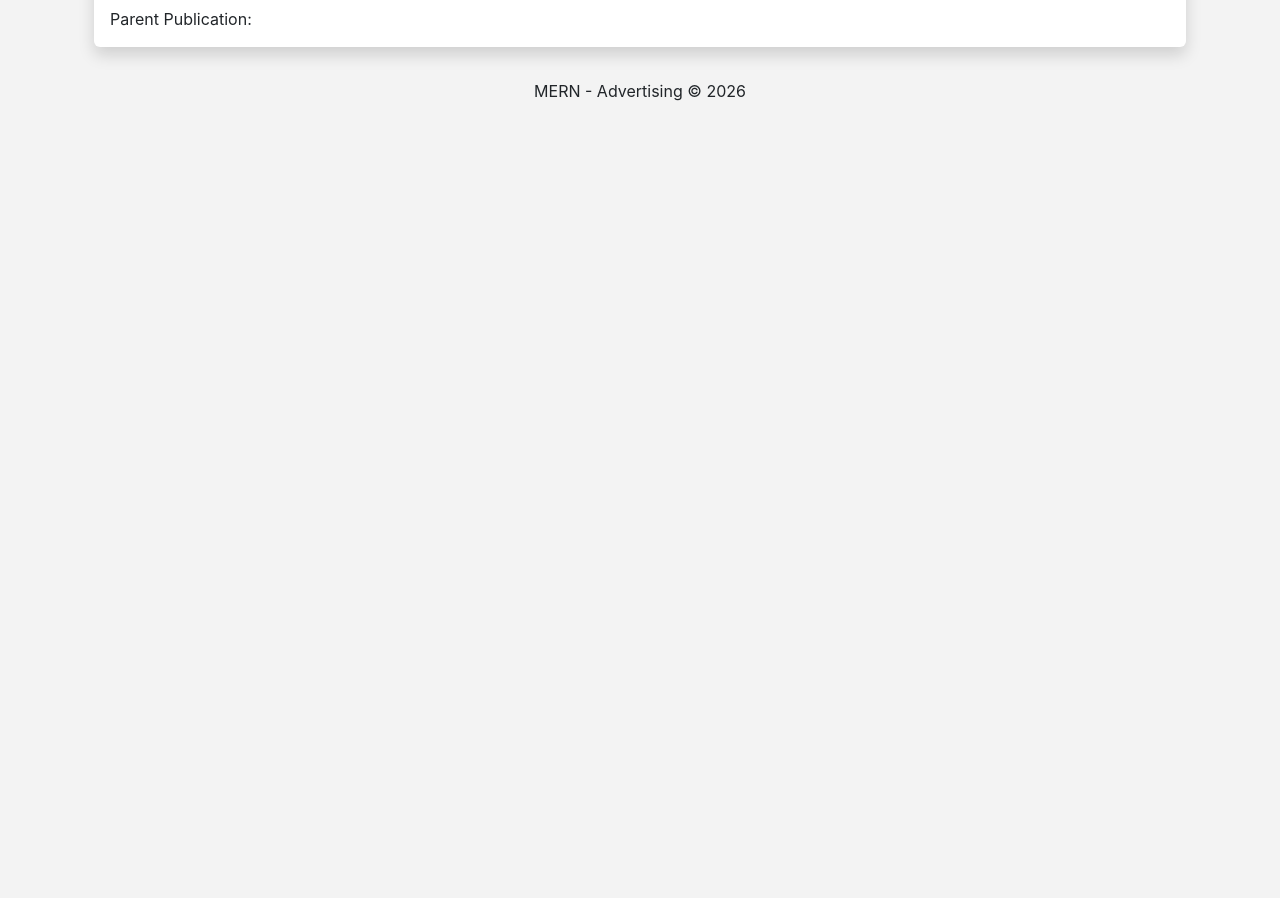
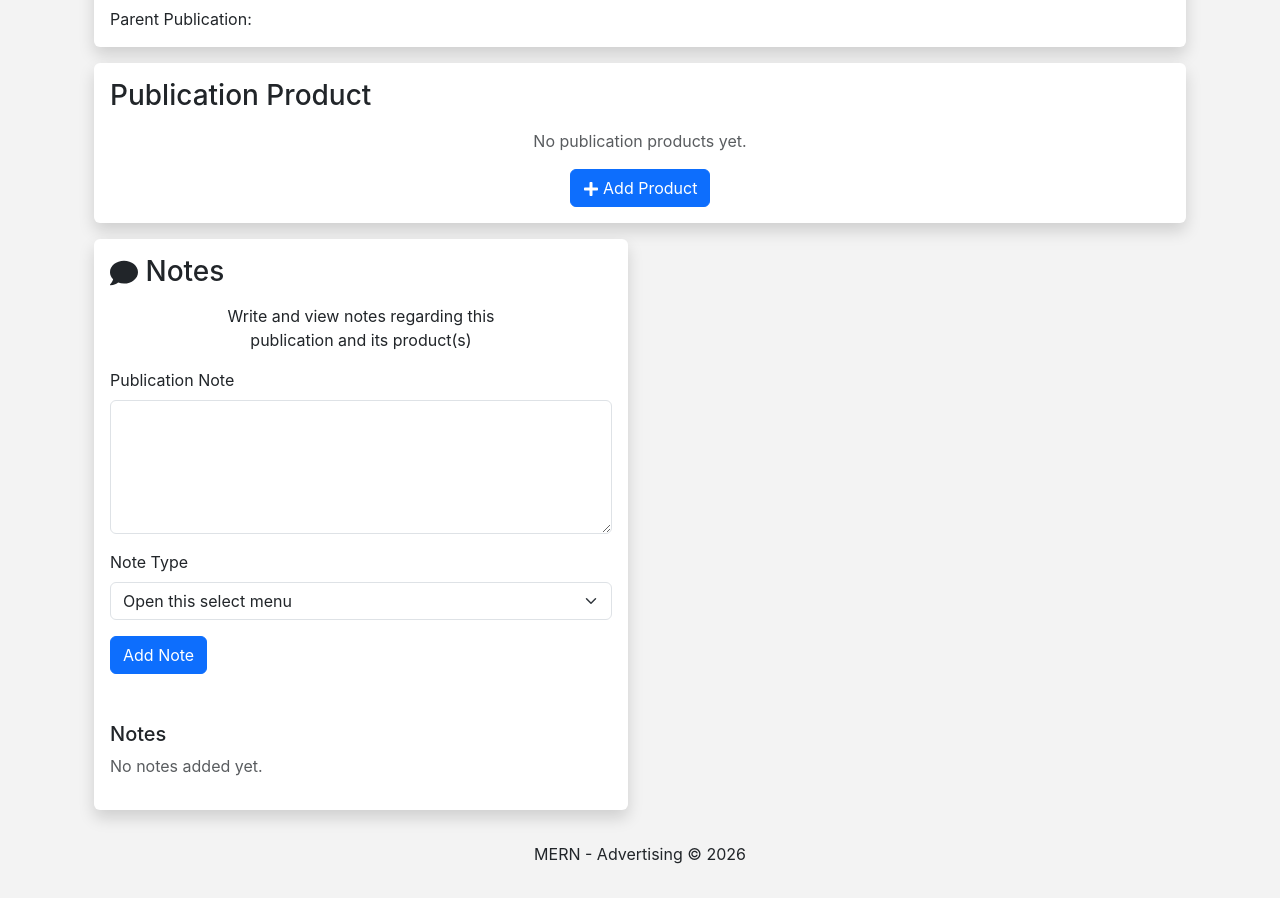
Before and after one commit to skoolboi434/MERN-advertising, a React (Create React App) app in the folder frontend/: page /publications/1 in a window 1280 px wide. Shown: the part 400-1298 px from the top of the page. Before the commit the page ends 800 px from the top, so only its background shows below. Built offline with nearby package versions, Linux system fonts and the light colour scheme.

Commit message:
Single publication page update

```diff
--- a/frontend/src/screens/SinglePublication.jsx
+++ b/frontend/src/screens/SinglePublication.jsx
@@ -1,9 +1,9 @@
 import React from 'react';
 import { useParams } from 'react-router-dom';
 import publications from '../publications';
-import { Button, Container, Col, Row } from 'react-bootstrap';
+import { Button, Container, Col, Row, Form } from 'react-bootstrap';
 import { Link } from 'react-router-dom';
-import { FaPencilAlt } from 'react-icons/fa';
+import { FaComment, FaPencilAlt, FaPlus } from 'react-icons/fa';
 
 const SinglePublication = () => {
   const { id: publicationId } = useParams();
@@ -16,7 +16,7 @@ const SinglePublication = () => {
         <Link to='/'>Back to dashboard</Link>
       </div>
 
-      <div className='rounded bg-white shadow p-3'>
+      <div className='rounded bg-white shadow p-3 mb-3'>
         <div className='mb-3 d-flex border-bottom border-dark pb-2'>
           <h3 className='mb-0 me-lg-5'>Publication Overview</h3>
           <Button variant='primary' className='d-flex align-items-center'>
@@ -74,6 +74,68 @@ const SinglePublication = () => {
           </Col>
         </Row>
       </div>
+
+      <div className='rounded bg-white shadow p-3 mb-3'>
+        <div className='mb-3 '>
+          <h3 className='mb-0 me-lg-5'>Publication Product</h3>
+        </div>
+
+        <div className='mx-auto'>
+          <div className='text-center'>
+            <p className='text-muted mt-3'>No publication products yet.</p>
+            <Button variant='primary'>
+              <FaPlus /> Add Product
+            </Button>
+          </div>
+        </div>
+      </div>
+
+      <Row>
+        <Col md={12} lg={6}>
+          <div className='rounded bg-white shadow p-3'>
+            <div className='mb-3'>
+              <h3 className='mb-0'>
+                <FaComment /> Notes
+              </h3>
+            </div>
+
+            <div className='text-center my-3'>
+              <p className='mb-0'>
+                Write and view notes regarding this
+                <br />
+                publication and its product(s)
+              </p>
+            </div>
+
+            <Form>
+              <Form.Group className='mb-3'>
+                <Form.Label>Publication Note</Form.Label>
+                <Form.Control as='textarea' rows={5}></Form.Control>
+              </Form.Group>
+
+              <Form.Group>
+                <Form.Label>Note Type</Form.Label>
+                <Form.Select aria-label='Note type select' className='mb-3'>
+                  <option>Open this select menu</option>
+                  <option value='general'>General</option>
+                  <option value='reminder'>Reminder</option>
+                  <option value='follow-up'>Follow Up</option>
+                </Form.Select>
+
+                <Button variant='primary' type='submit'>
+                  Add Note
+                </Button>
+              </Form.Group>
+            </Form>
+
+            <div class='note-list mt-5'>
+              <h5>Notes</h5>
+
+              <p class='text-muted'>No notes added yet.</p>
+            </div>
+          </div>
+        </Col>
+      </Row>
     </Container>
   );
 };
```
